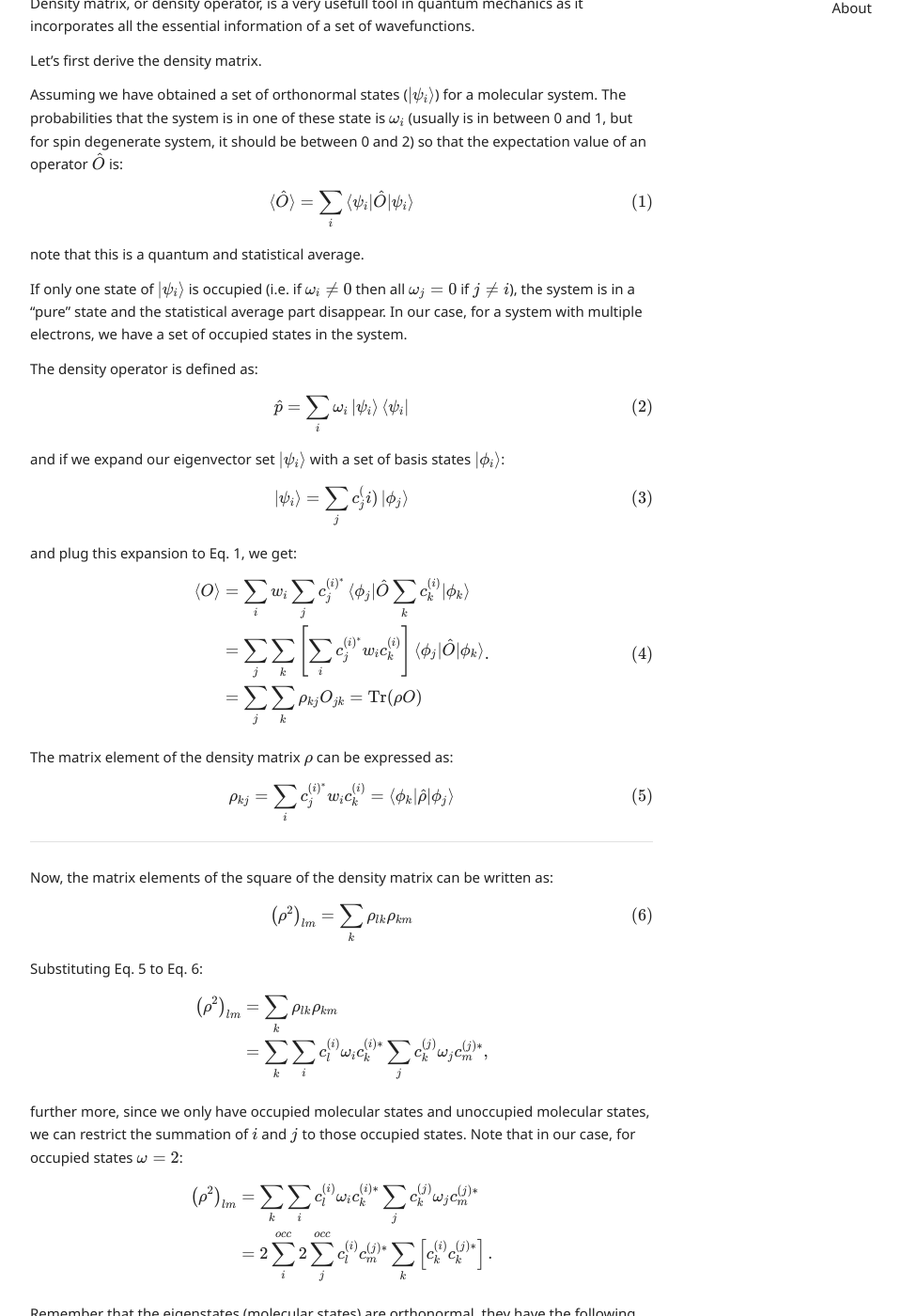
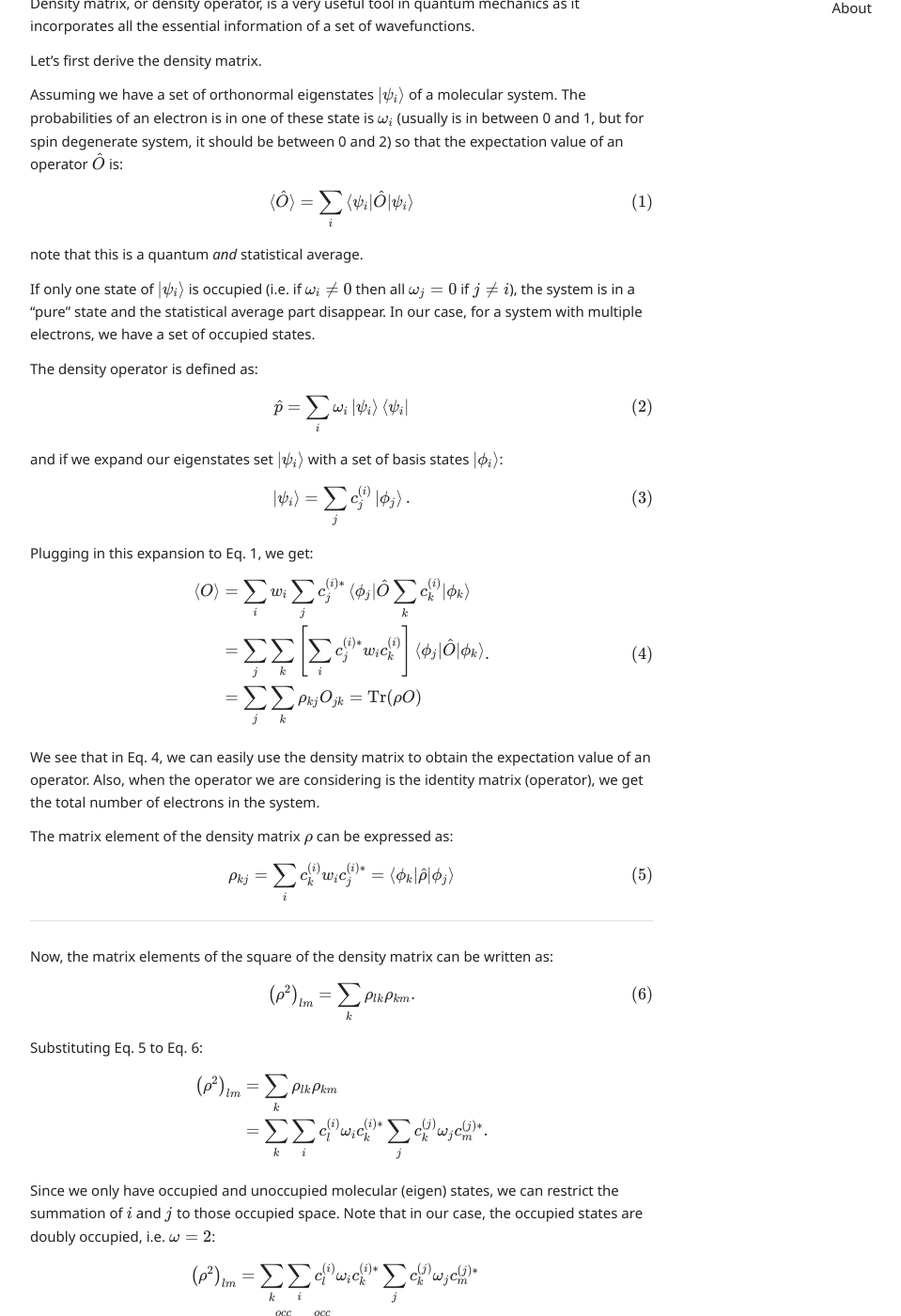
Before and after one commit to Chengcheng-Xiao/Chengcheng-Xiao.github.io, a Jekyll site: the page built from _posts/2021-09-07-Density_mat.md, in a window 1280 px wide and 1400 px high, scrolled down 196 px. Shown: the whole window at 94% size, without its empty margins (160-1119 px from the left). Built offline with Jekyll 4.4.1, drawn with Linux system fonts in a browser that asks for light colours; nearby versions of some CDN libraries; comment, search, counter and statistics services are not loaded; some of the changed text lies outside the part shown.

Commit message:
Fix 2021-09-07-Density_mat.md

```diff
--- a/_posts/2021-09-07-Density_mat.md
+++ b/_posts/2021-09-07-Density_mat.md
@@ -1,28 +1,28 @@
 ---
 layout: post
 title: Duodempotency of the density matrix
-date: 2021-08-27
+date: 2021-09-07
 categories: Post
 description: Manually tagging all your glorious blogs with ease
 tags: Tight-binding
 ---
 
-Density matrix, or density operator, is a very usefull tool in quantum mechanics as it incorporates all the essential information of a set of wavefunctions.
+Density matrix, or density operator, is a very useful tool in quantum mechanics as it incorporates all the essential information of a set of wavefunctions.
 
 Let's first derive the density matrix.
 
-Assuming we have obtained a set of orthonormal states (${\ket{\psi_i}}$) for a molecular system.
-The probabilities that the system is in one of these state is $\omega_i$ (usually is in between 0 and 1, but for spin degenerate system, it should be between 0 and 2) so that the expectation value of an operator $\hat{O}$ is:
+Assuming we have a set of orthonormal eigenstates $\ket{\psi_i}$ of a molecular system.
+The probabilities of an electron is in one of these state is $\omega_i$ (usually is in between 0 and 1, but for spin degenerate system, it should be between 0 and 2) so that the expectation value of an operator $\hat{O}$ is:
 
 $$
 \braket{\hat{O}} = \sum_i \braket{\psi_i \vert \hat{O} \vert \psi_i}
 \tag{1}
 $$
 
-note that this is a quantum and statistical average.
+note that this is a quantum _and_ statistical average.
 
 If only one state of ${\ket{\psi_i}}$ is occupied (i.e. if $\omega_i \neq 0$ then all $\omega_j=0$ if $j \neq i$), the system is in a "pure" state and the statistical average part disappear.
-In our case, for a system with multiple electrons, we have a set of occupied states in the system.
+In our case, for a system with multiple electrons, we have a set of occupied states.
 
 The density operator is defined as:
 
@@ -31,29 +31,32 @@
 \tag{2}
 $$
 
-and if we expand our eigenvector set ${\ket{\psi_i}}$ with a set of basis states ${\ket{\phi_i}}$:
+and if we expand our eigenstates set $\ket{\psi_i}$ with a set of basis states $\ket{\phi_i}$:
 
 $$
-\ket{\psi_i} = \sum_j c_j^(i) \ket{\phi_j}
+\ket{\psi_i} = \sum_j c_j^{(i)} \ket{\phi_j}.
 \tag{3}
 $$
 
-and plug this expansion to Eq. 1, we get:
+Plugging in this expansion to Eq. 1, we get:
 
 
 $$
 \begin{aligned}
-\braket{O}&=\sum_{i} w_{i} \sum_{j} c_{j}^{(i)^{*}}\braket{\phi_{j}\vert\hat{O} \sum_{k} c_{k}^{(i)} \vert \phi_{k}} \\
-&=\sum_{j} \sum_{k}\left[\sum_{i} c_{j}^{(i)^{*}} w_{i} c_{k}^{(i)}\right]\braket{\phi_{j}\vert\hat{O} \vert \phi_{k}} \\
+\braket{O}&=\sum_{i} w_{i} \sum_{j} c_{j}^{(i)*}\braket{\phi_{j}\vert\hat{O} \sum_{k} c_{k}^{(i)} \vert \phi_{k}} \\
+&=\sum_{j} \sum_{k}\left[\sum_{i} c_{j}^{(i)*} w_{i} c_{k}^{(i)}\right]\braket{\phi_{j}\vert\hat{O} \vert \phi_{k}} \\
 &=\sum_{j} \sum_{k} \rho_{k j} O_{j k}=\operatorname{Tr}(\rho O)
 \end{aligned}.
 \tag{4}
 $$
 
+We see that in Eq. 4, we can easily use the density matrix to obtain the expectation value of an operator.
+Also, when the operator we are considering is the identity matrix (operator), we get the total number of electrons in the system.
+
 The matrix element of the density matrix $\rho$ can be expressed as:
 
 $$
-\rho_{k j}=\sum_{i} c_{j}^{(i)^{*}} w_{i} c_{k}^{(i)}=\braket{\phi_{k}\vert\hat{\rho}\vert \phi_{j}}
+\rho_{k j}=\sum_{i} c_{k}^{(i)} w_{i} c_{j}^{(i)*}=\braket{\phi_{k}\vert\hat{\rho}\vert \phi_{j}}
 \tag{5}
 $$
 
@@ -62,7 +65,7 @@
 Now, the matrix elements of the square of the density matrix can be written as:
 
 $$
-\left(\rho ^2\right)_{lm} = \sum_k \rho_{lk} \rho_{km}
+\left(\rho ^2\right)_{lm} = \sum_k \rho_{lk} \rho_{km}.
 \tag{6}
 $$
 
@@ -71,11 +74,11 @@
 $$
 \begin{aligned}
 \left(\rho ^2\right)_{lm} &= \sum_k \rho_{lk} \rho_{km}\\
-&= \sum_k \sum_i c_l^{(i)} \omega_i c_k^{(i)*} \sum_j c_k^{(j)} \omega_j c_m^{(j)*},
+&= \sum_k \sum_i c_l^{(i)} \omega_i c_k^{(i)*} \sum_j c_k^{(j)} \omega_j c_m^{(j)*}.
 \end{aligned}
 $$
 
-further more, since we only have occupied molecular states and unoccupied molecular states, we can restrict the summation of $i$ and $j$ to those occupied states. Note that in our case, for occupied states $\omega = 2$:
+Since we only have occupied and unoccupied molecular (eigen) states, we can restrict the summation of $i$ and $j$ to those occupied space. Note that in our case, the occupied states are doubly occupied, i.e. $\omega = 2$:
 
 $$
 \begin{aligned}
@@ -95,7 +98,7 @@
 \tag{7}
 $$
 
-Using this relation, we have:
+with relation, the square of the density matrix reads:
 
 $$
 \begin{aligned}
@@ -106,23 +109,27 @@
 \tag{8}
 $$
 
-Naturally, for the nth power, we have:
+Naturally, for the $n^{th}$ power, we have:
 
 $$
 \left(\rho ^n\right)_{lm} = 2^{n-1} \rho_{lm}
+\tag{9}
 $$
 
 and:
 
 $$
-Tr[\left(\rho ^n\right)_{lm}] = 2^{n-1} Tr(\rho_{lm}) = 2^{n-1} N
+
+\mathrm{Tr}[\left(\rho ^n\right)_{lm}] = 2^{n-1} \mathrm{Tr}[\rho_{lm}] = 2^{n-1} N
 $$
 
 Where $N$ is the number of electrons in the system.
 
-This is called duodempotency and it's directly related to the fact that in our Fermion system, we have two electrons occupying one state (not considering spin of course).
-If we can only have one electron occupying one state, then we would have idempotency and if we can have $x$ electrons occupying one states we would have:
+Eq. 9 is called _duodempotency_ and it's directly related to the fact that for a Fermion system, we have two electrons occupying one state (like those from restricted Hartree-Fock calculations).
+If we can only have one electron occupying one state (again, not considering spin), then we would have _idempotency_ and if we can have $x$ electrons occupying one states we would have:
 
 $$
 \left(\rho ^n\right)_{lm} = x^{n-1} \rho_{lm}
 $$
+
+Note that if we need to consider spin, things will look kind of different.
```
Also changed, not shown: other parts of _posts/2021-09-07-Density_mat.md (+1 -1 lines).
